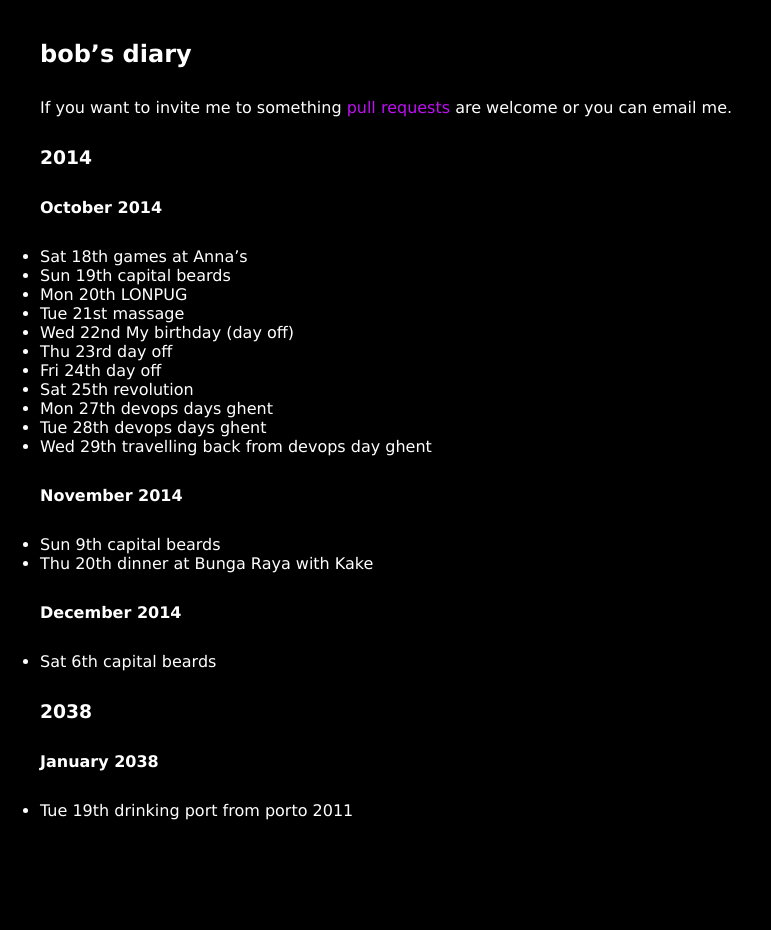
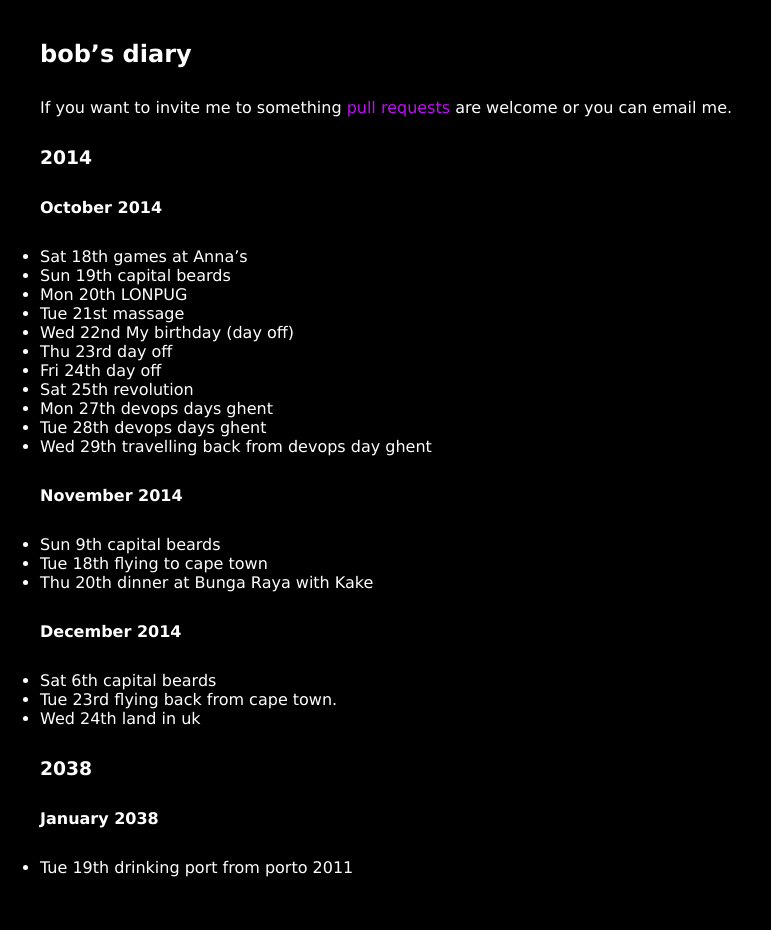
Before and after one commit to rjw1/randomness.org.uk, a Jekyll site: the page built from diary/index.md, in a window 1280 px wide. Shown: the whole page, without its empty margins (0-771 px from the left). Built offline with Jekyll 4.4.1, drawn with Linux system fonts in a browser that asks for light colours; Markdown is read by kramdown in place of the engine named in the settings.

Commit message:
South Africa trip flights

```diff
--- a/diary/index.md
+++ b/diary/index.md
@@ -26,11 +26,14 @@ are welcome or you can email me.
 #### November 2014 ####
 
 * Sun 9th capital beards
+* Tue 18th flying to cape town
 * Thu 20th dinner at Bunga Raya with Kake
 
 #### December 2014 ####
 
 * Sat 6th capital beards
+* Tue 23rd flying back from cape town.
+* Wed 24th land in uk
 
 
 ### 2038 ###
```
